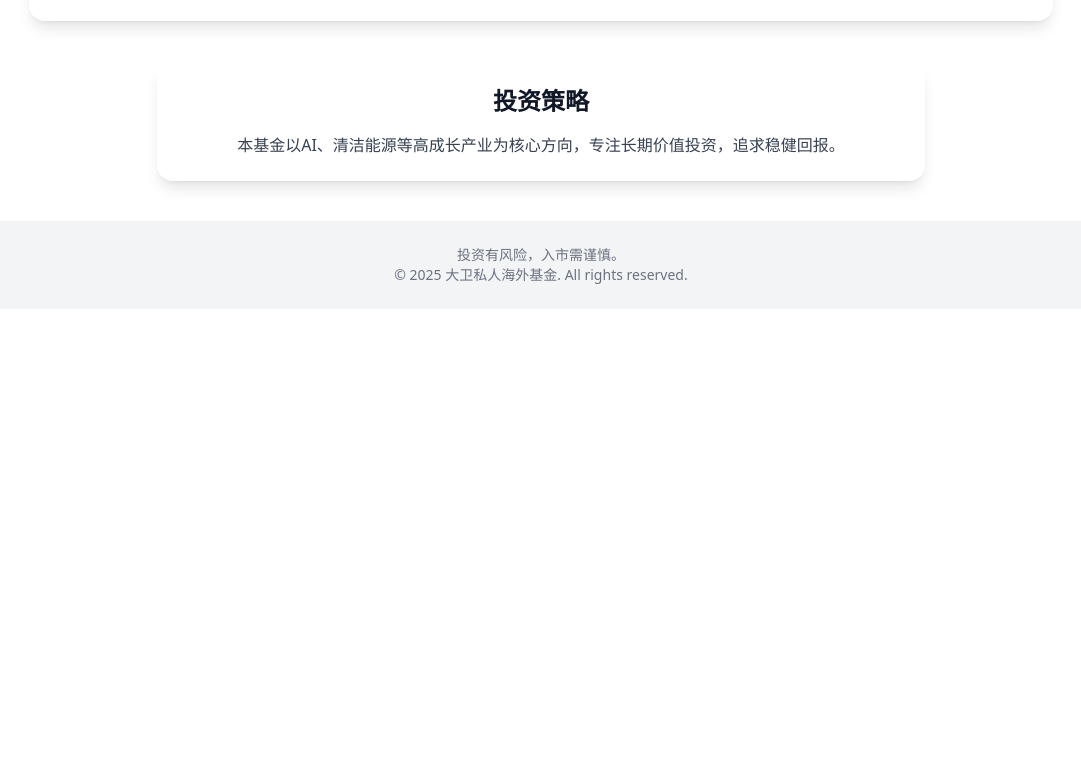
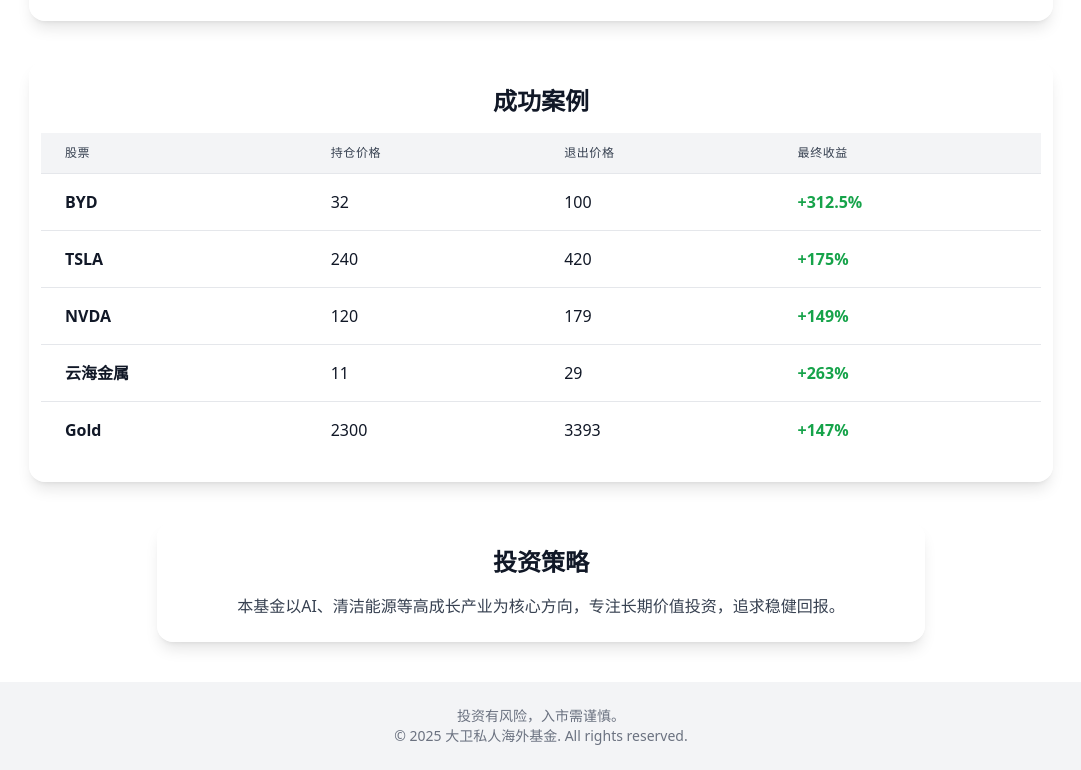
Before and after one commit to David-hu01/David-private-fund, a plain HTML site: page index.html in a window 1280 px wide. Shown: the part 903-1673 px from the top of the page, without its empty margins (99-1180 px from the left). Before the commit the page ends 1212 px from the top, so only its background shows below. Drawn offline with nearby package versions, Linux system fonts and the light colour scheme; some packages are replaced by stand-ins of ours; a script that the page names is missing.

Commit message:
Update index.html

```diff
--- a/index.html
+++ b/index.html
@@ -70,6 +70,55 @@
     <section class="max-w-5xl mx-auto py-8 px-4 sm:py-6 sm:px-3 bg-white bg-opacity-40 backdrop-blur-lg rounded-2xl shadow-lg mb-10">
       <h2 class="text-3xl sm:text-2xl font-bold mb-4 text-center text-gray-900">基金净值走势</h2>
       <canvas id="navChart" class="p-4 sm:p-2 w-full" style="max-width: 100%;"></canvas>
+    </section>
+
+    <!-- 股票 Spreadsheet 信息块 -->
+    <section class="max-w-5xl mx-auto py-8 px-4 sm:py-6 sm:px-3 bg-white bg-opacity-40 backdrop-blur-lg rounded-2xl shadow-lg mb-10">
+      <h2 class="text-3xl sm:text-2xl font-bold mb-4 text-center text-gray-900">成功案例</h2>
+      <div class="overflow-x-auto">
+        <table class="min-w-full divide-y divide-gray-200">
+          <thead class="bg-gray-100">
+            <tr>
+              <th class="px-6 py-3 text-left text-xs font-medium text-gray-700 uppercase tracking-wider">股票</th>
+              <th class="px-6 py-3 text-left text-xs font-medium text-gray-700 uppercase tracking-wider">持仓价格</th>
+              <th class="px-6 py-3 text-left text-xs font-medium text-gray-700 uppercase tracking-wider">退出价格</th>
+              <th class="px-6 py-3 text-left text-xs font-medium text-gray-700 uppercase tracking-wider">最终收益</th>
+            </tr>
+          </thead>
+          <tbody class="bg-white bg-opacity-80 divide-y divide-gray-200">
+            <tr>
+              <td class="px-6 py-4 whitespace-nowrap text-base text-gray-900 font-semibold">BYD</td>
+              <td class="px-6 py-4 whitespace-nowrap text-base text-gray-900">32</td>
+              <td class="px-6 py-4 whitespace-nowrap text-base text-gray-900">100</td>
+              <td class="px-6 py-4 whitespace-nowrap text-base font-bold text-green-600">+312.5%</td>
+            </tr>
+            <tr>
+              <td class="px-6 py-4 whitespace-nowrap text-base text-gray-900 font-semibold">TSLA</td>
+              <td class="px-6 py-4 whitespace-nowrap text-base text-gray-900">240</td>
+              <td class="px-6 py-4 whitespace-nowrap text-base text-gray-900">420</td>
+              <td class="px-6 py-4 whitespace-nowrap text-base font-bold text-green-600">+175%</td>
+            </tr>
+            <tr>
+              <td class="px-6 py-4 whitespace-nowrap text-base text-gray-900 font-semibold">NVDA</td>
+              <td class="px-6 py-4 whitespace-nowrap text-base text-gray-900">120</td>
+              <td class="px-6 py-4 whitespace-nowrap text-base text-gray-900">179</td>
+              <td class="px-6 py-4 whitespace-nowrap text-base font-bold text-green-600">+149%</td>
+            </tr>
+            <tr>
+              <td class="px-6 py-4 whitespace-nowrap text-base text-gray-900 font-semibold">云海金属</td>
+              <td class="px-6 py-4 whitespace-nowrap text-base text-gray-900">11</td>
+              <td class="px-6 py-4 whitespace-nowrap text-base text-gray-900">29</td>
+              <td class="px-6 py-4 whitespace-nowrap text-base font-bold text-green-600">+263%</td>
+            </tr>
+            <tr>
+              <td class="px-6 py-4 whitespace-nowrap text-base text-gray-900 font-semibold">Gold</td>
+              <td class="px-6 py-4 whitespace-nowrap text-base text-gray-900">2300</td>
+              <td class="px-6 py-4 whitespace-nowrap text-base text-gray-900">3393</td>
+              <td class="px-6 py-4 whitespace-nowrap text-base font-bold text-green-600">+147%</td>
+            </tr>
+          </tbody>
+        </table>
+      </div>
     </section>
 
     <!-- 投资策略 -->
```
